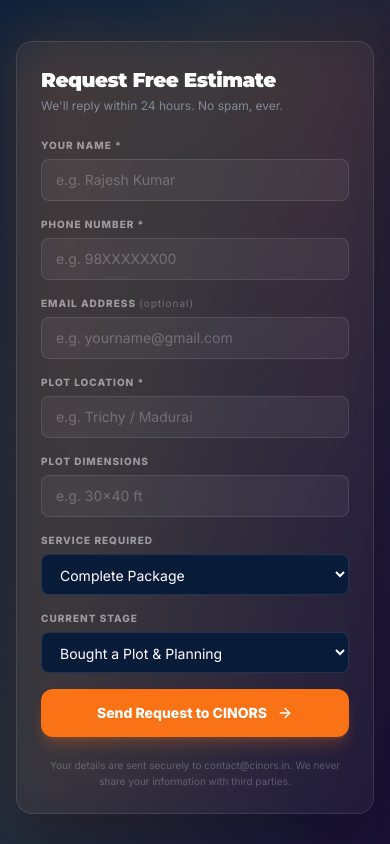
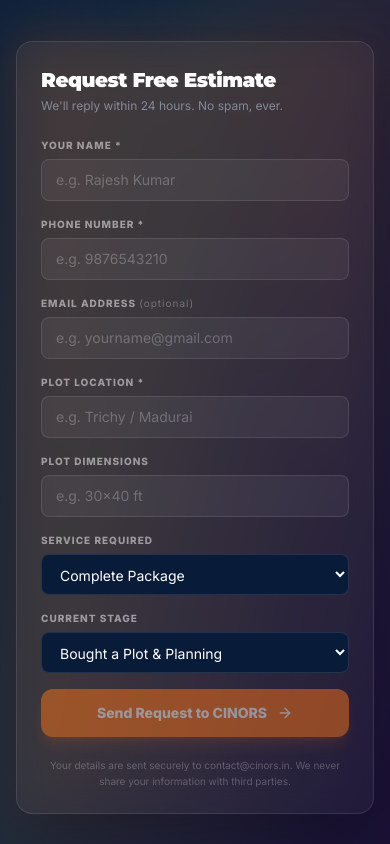
Before and after one commit to aparthiban396-eng/cinors, a Next.js app: page /faq in a window 390 px wide. Shown: the part 3000-3844 px from the top of the page. Built offline with nearby package versions, Linux system fonts and the light colour scheme.

Commit message:
Add Indian mobile number format validation and dummy number filter to reduce spam

```diff
--- a/src/components/ConsultationModal.tsx
+++ b/src/components/ConsultationModal.tsx
@@ -5,6 +5,19 @@
 import { X, CheckCircle, ArrowRight, Loader2 } from "lucide-react";
 
 const WEB3FORMS_KEY = "a479e76f-57bf-4088-822f-fbf39250b246";
+
+// Indian mobile: 10 digits, starts with 6–9, rejects dummy patterns like 9999999999
+const INDIAN_PHONE_RE = /^[6-9]\d{9}$/;
+
+function isValidIndianPhone(raw: string): boolean {
+  const digits = raw.replace(/\D/g, "");
+  if (!INDIAN_PHONE_RE.test(digits)) return false;
+  // Reject identical 10 digits (e.g. 9999999999, 8888888888)
+  if (/^(\d)\1{9}$/.test(digits)) return false;
+  // Reject common dummy fake numbers
+  if (digits === "9876543210" || digits === "9898989898" || digits === "9000000000") return false;
+  return true;
+}
 
 interface ConsultationModalProps {
   isOpen: boolean;
@@ -23,9 +36,16 @@
     stage: "Bought a Plot & Planning",
   });
   const [status, setStatus] = useState<FormStatus>("idle");
+  const [phoneError, setPhoneError] = useState("");
 
   const handleSubmit = async (e: React.FormEvent) => {
     e.preventDefault();
+
+    if (!isValidIndianPhone(formData.phone)) {
+      setPhoneError("Enter a valid 10-digit Indian mobile number (starts with 6–9)");
+      return;
+    }
+    setPhoneError("");
     setStatus("submitting");
 
     try {
@@ -61,6 +81,7 @@
     onClose();
     setTimeout(() => {
       setStatus("idle");
+      setPhoneError("");
       setFormData({ name: "", phone: "", email: "", location: "", plotSize: "", stage: "Bought a Plot & Planning" });
     }, 400);
   };
@@ -163,11 +184,41 @@
                       <input
                         type="tel"
                         required
+                        maxLength={10}
                         value={formData.phone}
-                        onChange={(e) => setFormData({ ...formData, phone: e.target.value })}
-                        placeholder="e.g. 98XXXXXX00"
-                        className="w-full px-3.5 py-2.5 text-sm border border-slate-200 rounded-lg focus:outline-none focus:border-orange-500 focus:ring-1 focus:ring-orange-500/20 text-navy-950"
+                        onChange={(e) => {
+                          const digits = e.target.value.replace(/\D/g, "").slice(0, 10);
+                          setFormData({ ...formData, phone: digits });
+                          if (digits.length === 10) {
+                            if (!isValidIndianPhone(digits)) {
+                              if (/^(\d)\1{9}$/.test(digits) || digits === "9876543210" || digits === "9898989898") {
+                                setPhoneError("Please enter a valid personal mobile number");
+                              } else {
+                                setPhoneError("Must start with 6, 7, 8, or 9");
+                              }
+                            } else {
+                              setPhoneError("");
+                            }
+                          } else {
+                            setPhoneError("");
+                          }
+                        }}
+                        placeholder="e.g. 9876543210"
+                        className={`w-full px-3.5 py-2.5 text-sm border rounded-lg focus:outline-none transition-all text-navy-950 ${
+                          phoneError
+                            ? "border-red-400 focus:border-red-400 focus:ring-1 focus:ring-red-400/20"
+                            : formData.phone.length === 10 && isValidIndianPhone(formData.phone)
+                            ? "border-emerald-500 focus:border-emerald-500 focus:ring-1 focus:ring-emerald-500/20"
+                            : "border-slate-200 focus:border-orange-500 focus:ring-1 focus:ring-orange-500/20"
+                        }`}
                       />
+                      {phoneError ? (
+                        <p className="mt-1 text-[10px] text-red-500 font-semibold">⚠ {phoneError}</p>
+                      ) : formData.phone.length === 10 && isValidIndianPhone(formData.phone) ? (
+                        <p className="mt-1 text-[10px] text-emerald-600 font-semibold">✓ Valid mobile number</p>
+                      ) : formData.phone.length > 0 ? (
+                        <p className="mt-1 text-[10px] text-navy-900/40">{formData.phone.length}/10 digits</p>
+                      ) : null}
                     </div>
                   </div>
 
@@ -230,8 +281,8 @@
 
                   <button
                     type="submit"
-                    disabled={status === "submitting"}
-                    className="w-full py-3.5 text-sm font-bold rounded-xl text-white bg-orange-500 hover:bg-orange-600 transition-all shadow-lg shadow-orange-500/20 flex items-center justify-center gap-2 mt-2 disabled:opacity-70 disabled:cursor-not-allowed cursor-pointer"
+                    disabled={status === "submitting" || !isValidIndianPhone(formData.phone)}
+                    className="w-full py-3.5 text-sm font-bold rounded-xl text-white bg-orange-500 hover:bg-orange-600 transition-all shadow-lg shadow-orange-500/20 flex items-center justify-center gap-2 mt-2 disabled:opacity-50 disabled:cursor-not-allowed cursor-pointer"
                   >
                     {status === "submitting" ? (
                       <>
--- a/src/components/EstimateFormSection.tsx
+++ b/src/components/EstimateFormSection.tsx
@@ -13,6 +13,19 @@
 
 type FormStatus = "idle" | "submitting" | "success" | "error";
 
+// Indian mobile: 10 digits, starts with 6–9, rejects dummy patterns like 9999999999
+const INDIAN_PHONE_RE = /^[6-9]\d{9}$/;
+
+function isValidIndianPhone(raw: string): boolean {
+  const digits = raw.replace(/\D/g, "");
+  if (!INDIAN_PHONE_RE.test(digits)) return false;
+  // Reject identical 10 digits (e.g. 9999999999, 8888888888)
+  if (/^(\d)\1{9}$/.test(digits)) return false;
+  // Reject common dummy fake numbers
+  if (digits === "9876543210" || digits === "9898989898" || digits === "9000000000") return false;
+  return true;
+}
+
 export default function EstimateFormSection({ onOpenConsultation: _onOpenConsultation }: EstimateFormSectionProps = {}) {
   const [formData, setFormData] = useState({
     name: "",
@@ -24,9 +37,17 @@
     stage: "Bought a Plot & Planning",
   });
   const [status, setStatus] = useState<FormStatus>("idle");
+  const [phoneError, setPhoneError] = useState("");
 
   const handleSubmit = async (e: React.FormEvent) => {
     e.preventDefault();
+
+    // Validate phone before submitting
+    if (!isValidIndianPhone(formData.phone)) {
+      setPhoneError("Enter a valid 10-digit Indian mobile number (starts with 6–9)");
+      return;
+    }
+    setPhoneError("");
     setStatus("submitting");
 
     try {
@@ -163,6 +184,7 @@
                   <button
                     onClick={() => {
                       setStatus("idle");
+                      setPhoneError("");
                       setFormData({ name: "", phone: "", email: "", location: "", plotSize: "", service: "Complete Package", stage: "Bought a Plot & Planning" });
                     }}
                     className="mt-6 px-5 py-2 rounded-lg bg-white/10 hover:bg-white/15 text-white text-xs font-bold transition-all"
@@ -191,7 +213,50 @@
 
                     <div className="grid sm:grid-cols-2 gap-4">
                       {field("Your Name *", "name", "text", "e.g. Rajesh Kumar")}
-                      {field("Phone Number *", "phone", "tel", "e.g. 98XXXXXX00")}
+                      <div>
+                        <label className="block text-[10px] font-black text-white/50 uppercase tracking-widest mb-1.5">
+                          Phone Number *
+                        </label>
+                        <input
+                          type="tel"
+                          required
+                          maxLength={10}
+                          placeholder="e.g. 9876543210"
+                          value={formData.phone}
+                          onChange={(e) => {
+                            // Only allow digits
+                            const digits = e.target.value.replace(/\D/g, "").slice(0, 10);
+                            setFormData({ ...formData, phone: digits });
+                            if (digits.length === 10) {
+                              if (!isValidIndianPhone(digits)) {
+                                if (/^(\d)\1{9}$/.test(digits) || digits === "9876543210" || digits === "9898989898") {
+                                  setPhoneError("Please enter a valid personal mobile number");
+                                } else {
+                                  setPhoneError("Must start with 6, 7, 8, or 9");
+                                }
+                              } else {
+                                setPhoneError("");
+                              }
+                            } else {
+                              setPhoneError("");
+                            }
+                          }}
+                          className={`w-full bg-white/5 border rounded-lg px-3.5 py-2.5 text-sm text-white placeholder-white/25 outline-none transition-all ${
+                            phoneError
+                              ? "border-red-400 focus:border-red-400 focus:ring-1 focus:ring-red-400/20"
+                              : formData.phone.length === 10 && isValidIndianPhone(formData.phone)
+                              ? "border-emerald-400 focus:border-emerald-400 focus:ring-1 focus:ring-emerald-400/20"
+                              : "border-white/10 focus:border-orange-500 focus:ring-1 focus:ring-orange-500/20"
+                          }`}
+                        />
+                        {phoneError ? (
+                          <p className="mt-1 text-[10px] text-red-400 font-semibold">⚠ {phoneError}</p>
+                        ) : formData.phone.length === 10 && isValidIndianPhone(formData.phone) ? (
+                          <p className="mt-1 text-[10px] text-emerald-400 font-semibold">✓ Valid mobile number</p>
+                        ) : formData.phone.length > 0 ? (
+                          <p className="mt-1 text-[10px] text-white/30">{formData.phone.length}/10 digits</p>
+                        ) : null}
+                      </div>
                     </div>
                     <div>
                       <label className="block text-[10px] font-black text-white/50 uppercase tracking-widest mb-1.5">
@@ -236,8 +301,8 @@
 
                     <button
                       type="submit"
-                      disabled={status === "submitting"}
-                      className="w-full flex items-center justify-center gap-2.5 bg-orange-500 hover:bg-orange-600 active:scale-95 text-white font-black py-3.5 rounded-xl transition-all shadow-lg shadow-orange-500/25 text-sm mt-2 cursor-pointer disabled:opacity-70 disabled:cursor-not-allowed"
+                      disabled={status === "submitting" || !isValidIndianPhone(formData.phone)}
+                      className="w-full flex items-center justify-center gap-2.5 bg-orange-500 hover:bg-orange-600 active:scale-95 text-white font-black py-3.5 rounded-xl transition-all shadow-lg shadow-orange-500/25 text-sm mt-2 cursor-pointer disabled:opacity-50 disabled:cursor-not-allowed"
                     >
                       {status === "submitting" ? (
                         <><Loader2 className="w-4 h-4 animate-spin" /> Sending Request...</>
```
